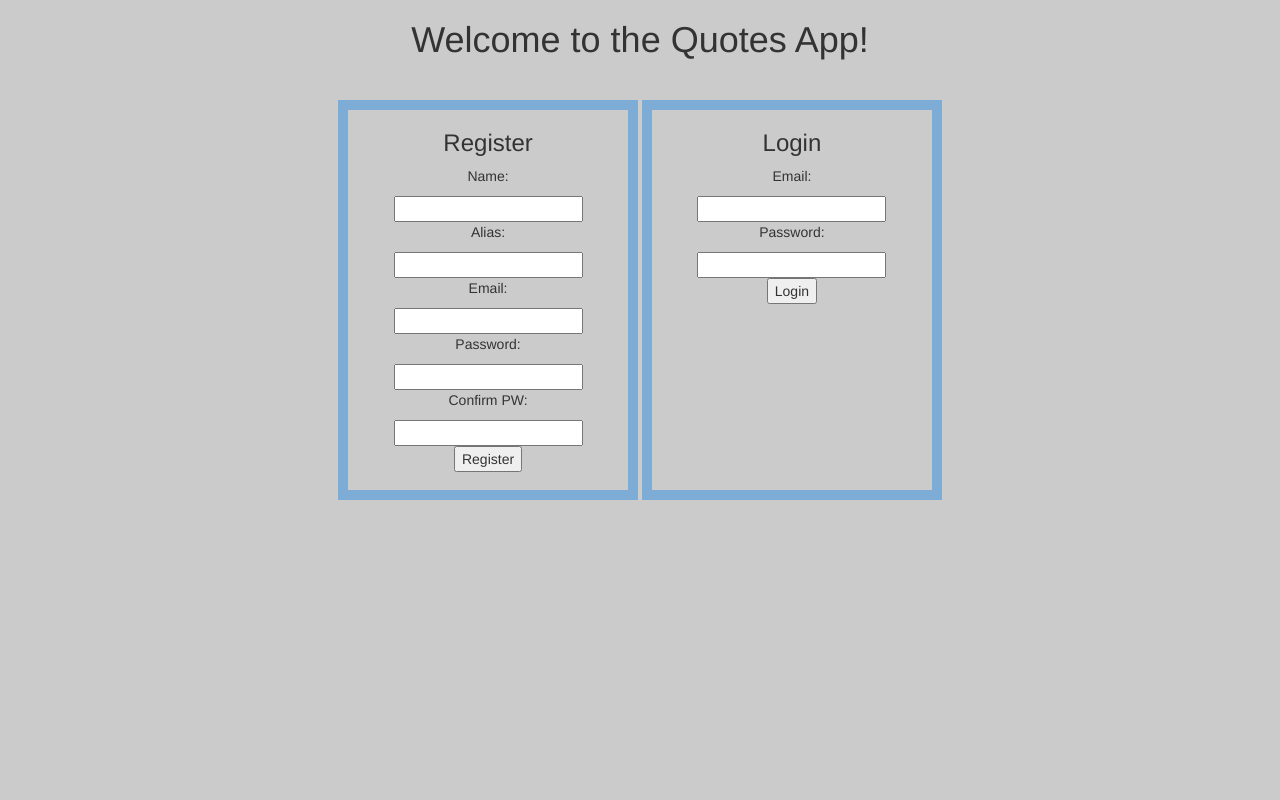
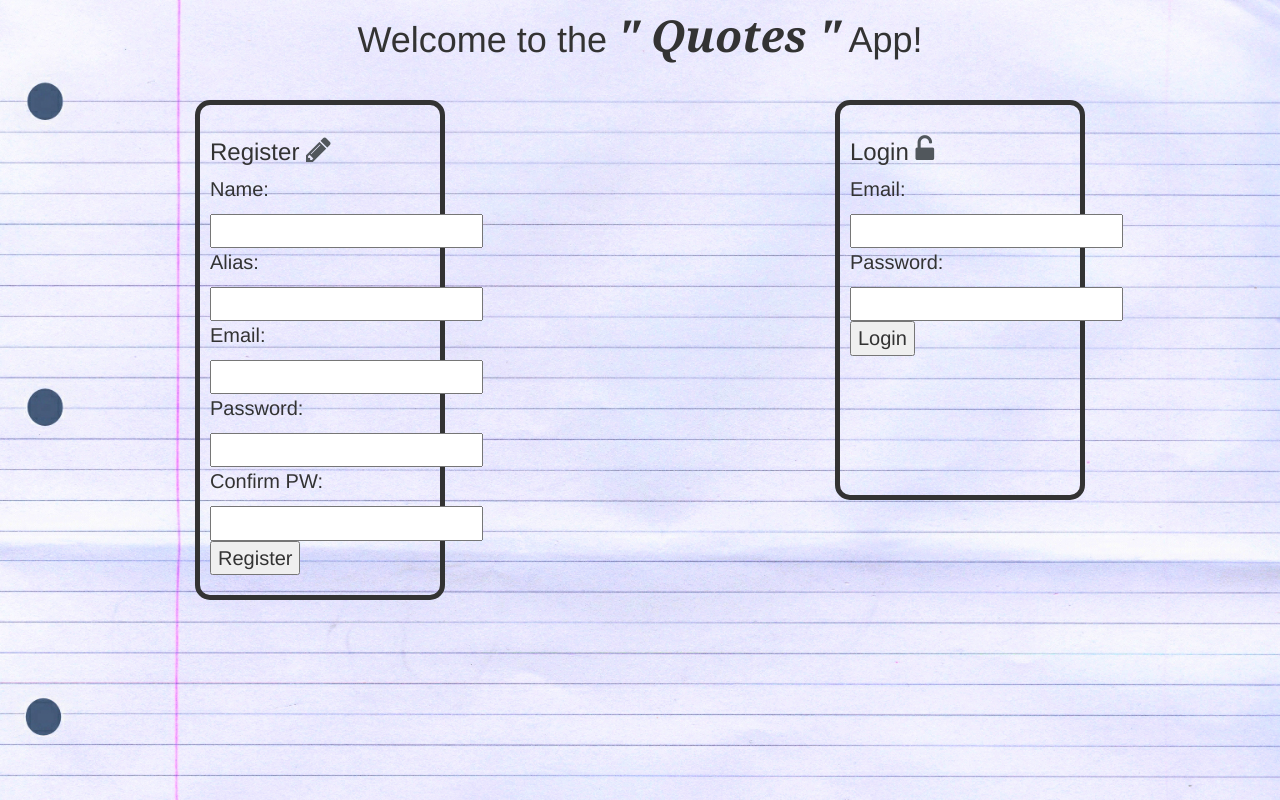
Before and after one commit to danielyguerrero/Quotes, a Django app: page / in a window 1280 px wide. Run offline with Django 3.2, Linux system fonts and the light colour scheme; some libraries are stand-ins or nearby versions.

Commit message:
updated css and RWD to login index.html

```diff
--- a/apps/login/static/login/css/index.css
+++ b/apps/login/static/login/css/index.css
@@ -3,27 +3,37 @@ body {
 text-align: center;
 }
 .wrapper{
+text-align: justify;
+display: flex;
+justify-content: space-around;
 height: auto;
-	width: auto;
+width: 100%;
+}
+.cursive{
+font: italic bold 44px/30px Georgia, serif;
 }
 h1{
 margin-bottom: 40px;
 }
-.lform{
+.logform{
 width: 100%;
-	height: 100%;
+height: auto;
 max-height: 400px;
-	max-width: 300px;
+max-width: 250px;
 display: inline-block;
-	border: 10px solid rgba(74, 154, 223, 0.6);
-
+border: 5px solid;
+border-radius: 15px;
+font-size: 20px;
+padding: 10px;
 }
-.rform{
+.regform{
 width: 100%;
-	height: 100%;
-	height: 400px;
-	width: 300px;
+height: auto;
+max-width: 250px;
 display: inline-block;
 vertical-align: top;
-	border: 10px solid rgba(74, 154, 223, 0.6);
+border: 5px solid;
+border-radius: 15px;
+font-size: 20px;
+padding: 10px;
 }
--- a/apps/login/templates/login/index.html
+++ b/apps/login/templates/login/index.html
@@ -1,25 +1,28 @@
 <html>
-
     <head>
         <title>Quotes</title>
         {% load staticfiles %}
+        <meta name="viewport" content="width=device-width, initial-scale=1">
         <!-- Bootstrap -->
         <!-- Latest compiled and minified CSS -->
         <link rel="stylesheet" href="https://maxcdn.bootstrapcdn.com/bootstrap/3.3.7/css/bootstrap.min.css">
-
+        <!-- Icon library -->
+        <link rel="stylesheet" href="https://cdnjs.cloudflare.com/ajax/libs/font-awesome/4.7.0/css/font-awesome.min.css">
         <!-- jQuery library -->
         <script src="https://ajax.googleapis.com/ajax/libs/jquery/3.3.1/jquery.min.js"></script>
-
         <!-- Latest compiled JavaScript -->
         <script src="https://maxcdn.bootstrapcdn.com/bootstrap/3.3.7/js/bootstrap.min.js"></script>
         <!-- CSS Link -->
         <link rel="stylesheet" href="{% static 'login/css/index.css' %}" charset="utf-8"  />
     </head>
-
-<body>
-    <h1>Welcome to the Quotes App!</h1>
+    <body style="
+        background: url('static/login/img/note.jpg');
+        background-repeat: no-repeat;
+        background-size: cover;"
+        height="auto"
+        width="100%" >
+        <h1>Welcome to the <span class="cursive">" Quotes "</span> App!</h1>
         <div class="wrapper">
-
             {% if messages %}
                 <ul>
                     {% for message in messages %}
@@ -27,36 +30,28 @@
                     {% endfor %}
                 </ul>
             {% endif %}
-
-        <form class="lform" action="{% url 'register' %}" method="post">
+            <form class="regform" action="{% url 'register' %}" method="post">
                 {% csrf_token %}
-
-            <h3>Register</h3>
+                <h3>Register <i class="fa fa-pencil" style="font-size:29px;color:#51575c"></i></h3>
                 <p>Name:</p>
                 <input type="text" name="name" />
-
                 <p>Alias:</p>
                 <input type="text" name="alias" />
-
                 <p>Email:</p>
                 <input type="text" name="email" />
-
                 <p>Password:</p>
                 <input type="password" name="password" />
-
                 <p>Confirm PW:</p>
                 <input type="password" name="password_confirmation" />
                 <p class="btnpar">
                     <input type="submit" value="Register" />
                 </p>
             </form>
-
-        <form class="rform" action="{% url 'login' %}" method="post">
+            <form class="logform" action="{% url 'login' %}" method="post">
                 {% csrf_token %}
-            <h3>Login</h3>
+                <h3>Login <i class="fa fa-unlock-alt" style="font-size:29px;color:#51575c"></i></h3>
                 <p>Email:</p>
                 <input type="text" name="email" />
-
                 <p>Password:</p>
                 <input type="password" name="password" />
                 <p class="btnpar">
@@ -65,5 +60,4 @@
             </form>
         </div>
     </body>
-
 </html>
```
Also changed, not shown: apps/login/static/login/img/logo.JPG (added), apps/login/static/login/img/note.jpg (added). Lines whose indentation alone changed are shown as unchanged.
